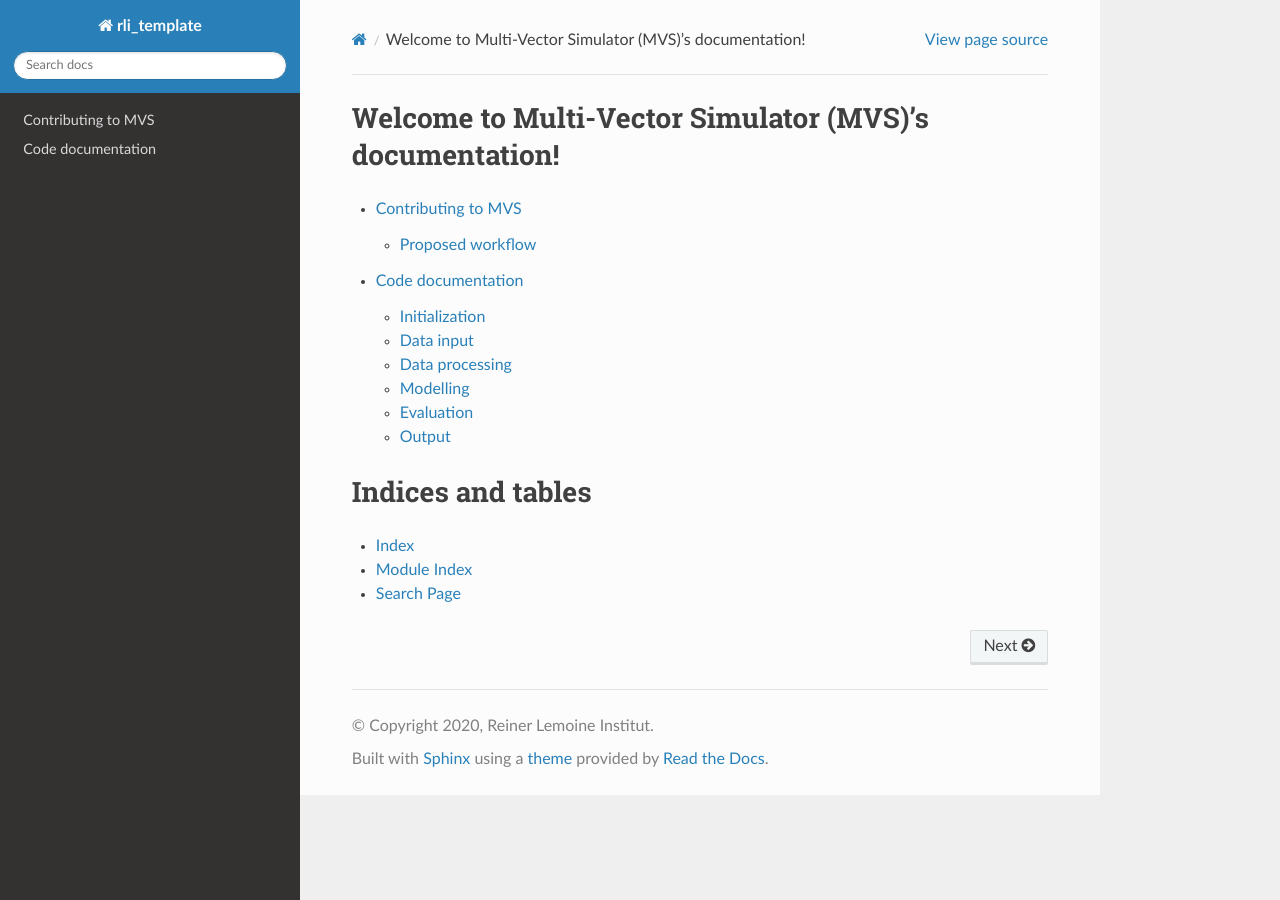
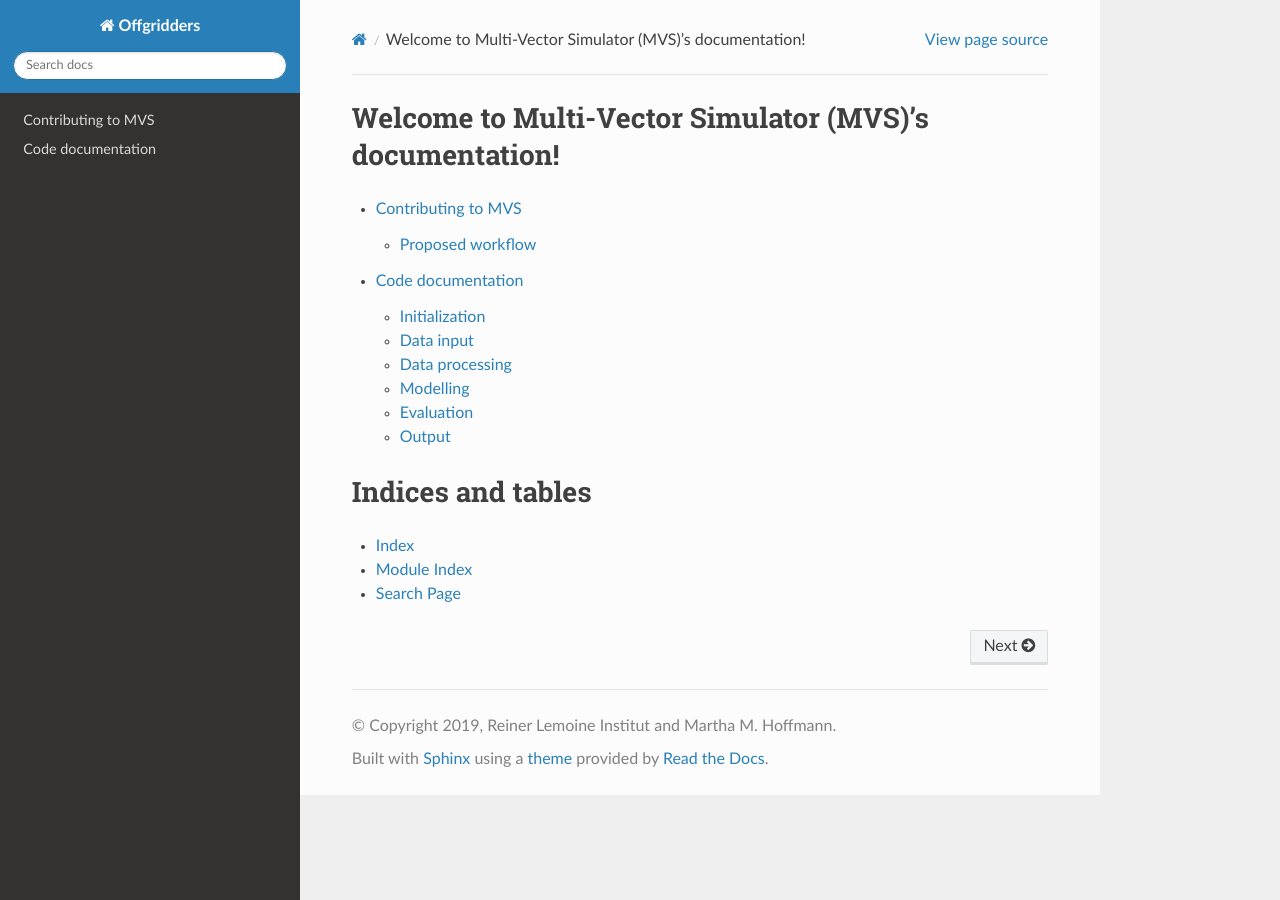
Before and after one commit to rl-institut/offgridders, a Sphinx documentation site: the page built from docs/index.rst, in a window 1280 px wide. Built offline with Sphinx 7.4.7 and the Read the Docs theme 2.0.0, drawn with Linux system fonts in a browser that asks for light colours; pages that are not in the unit, such as notebooks, are missing from menus.

```diff
--- a/docs/conf.py
+++ b/docs/conf.py
@@ -19,12 +19,12 @@
 
 # -- Project information -----------------------------------------------------
 
-project = "rli_template"
-copyright = "2020, Reiner Lemoine Institut"
-author = "Reiner Lemoine Institut"
+project = "Offgridders"
+copyright = "2019, Reiner Lemoine Institut and Martha M. Hoffmann"
+author = "Reiner Lemoine Institut and Martha M. Hoffmann"
 
 # The full version, including alpha/beta/rc tags
-release = "0.0.1"
+release = "0.4.0"
 
 
 # -- General configuration ---------------------------------------------------
```
